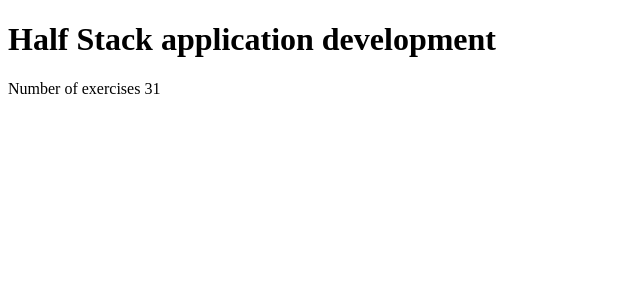
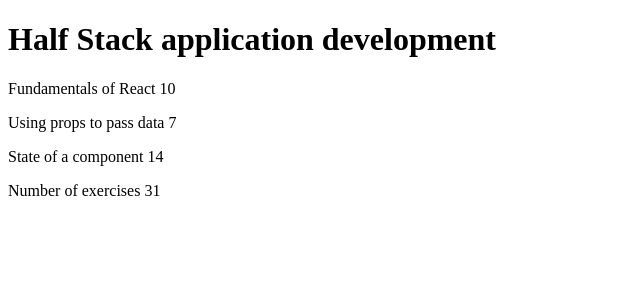
Before and after one commit to Sprachenmeister/Full_Stack_Open, a React (Vite) app in the folder part1/courseinfo/: page / in a window 1280 px wide. Shown: the top 300 px of the page, without its empty margins (0-640 px from the left). Built offline with nearby package versions, Linux system fonts and the light colour scheme.

Commit message:
fixed bug

```diff
--- a/part1/courseinfo/src/App.jsx
+++ b/part1/courseinfo/src/App.jsx
@@ -19,9 +19,9 @@
   console.log(props)
   return (
     <div>
-      <Part part={props.parts.name} exercises={props.parts.exercises} />
-      <Part part={props.parts.name} exercises={props.parts.exercises} />
-      <Part part={props.parts.name} exercises={props.parts.exercises} />
+      {props.parts.map((part) => (
+        <Part key={part.name} part={part.name} exercises={part.exercises} />
+      ))}
     </div>
   )
 }
@@ -57,9 +57,7 @@
   return (
     <div>
       <Header course={course.name} />
-      <Content parts={course.parts[0].name} exercises={course.parts[0].exercises} />
-      <Content parts={course.parts[1].name} exercises={course.parts[1].exercises} />
-      <Content parts={course.parts[2].name} exercises={course.parts[2].exercises} />
+      <Content parts={course.parts} exercises={course.parts} />
       <Total parts={course.parts.map((part) => part.exercises)} />
     </div>
   )
```
